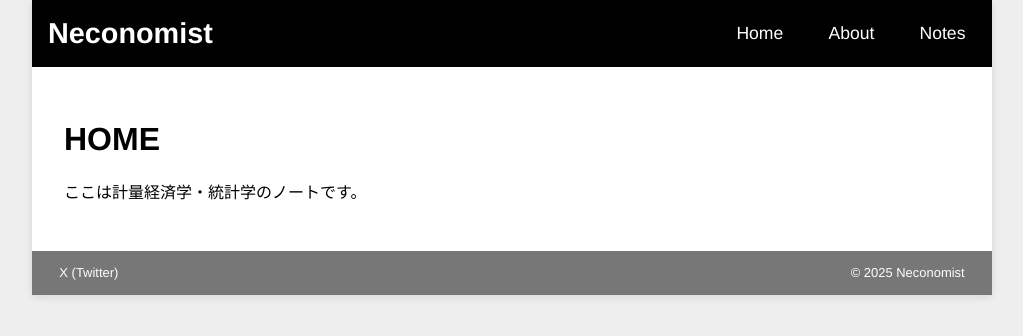
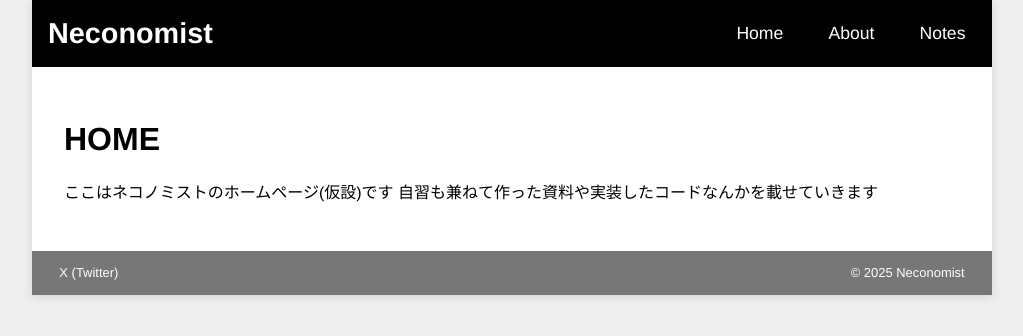
Before and after one commit to neconomist/neconomist.github.io, a Jekyll site: the page built from index.md, in a window 1280 px wide. Shown: the top 336 px of the page, without its empty margins (128-1151 px from the left). Built offline with Jekyll 4.4.1, drawn with Linux system fonts in a browser that asks for light colours.

Commit message:
Update index.md

```diff
--- a/index.md
+++ b/index.md
@@ -6,4 +6,5 @@ permalink: /
 
 # HOME
 
-ここは計量経済学・統計学のノートです。
+ここはネコノミストのホームページ(仮設)です
+自習も兼ねて作った資料や実装したコードなんかを載せていきます
```
